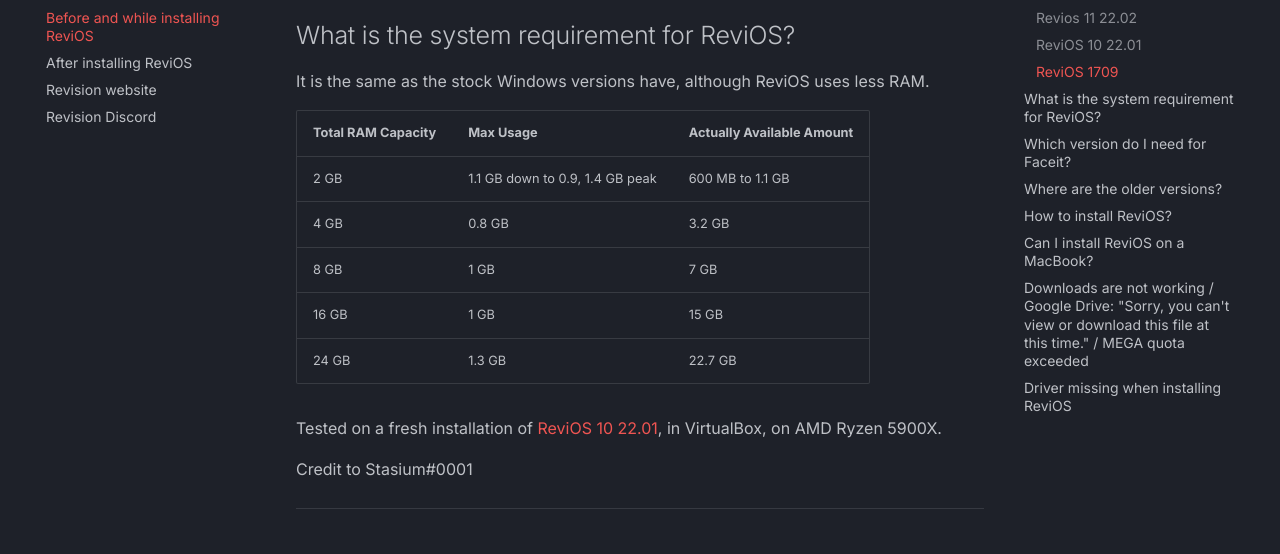
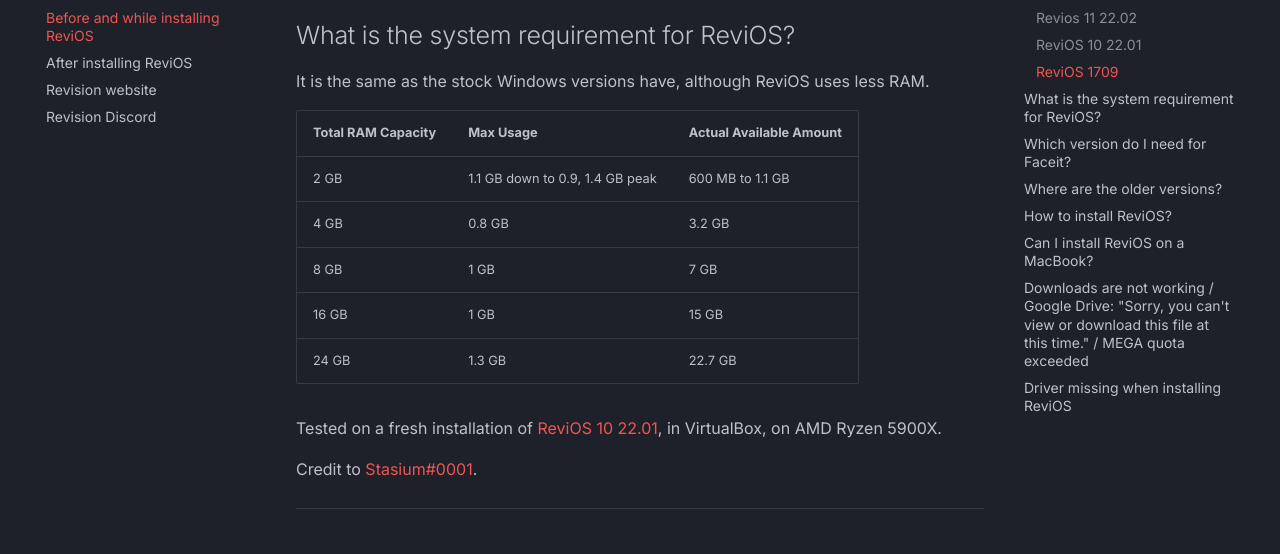
Before and after one commit to dkovacs24/ReviOS_faq, an MkDocs documentation site: the page built from docs/before-install.md, in a window 1280 px wide and 900 px high, scrolled down 1192 px. Shown: the part 135-689 px from the top of the window. Built offline with MkDocs 1.6.1 and Material for MkDocs 9.7.7, drawn with Linux system fonts in a browser that asks for light colours; some web fonts are replaced.

```diff
--- a/docs/before-install.md
+++ b/docs/before-install.md
@@ -51,7 +51,7 @@ If you are looking for a version:
 It is the same as the stock Windows versions have, although ReviOS uses less RAM.
 
 
-| Total RAM Capacity | Max Usage                       | Actually Available Amount |
+| Total RAM Capacity | Max Usage                       | Actual Available Amount |
 | ------------------ | ------------------------------- | ------------------------- |
 | 2 GB               | 1.1 GB down to 0.9, 1.4 GB peak | 600 MB to 1.1 GB          |
 | 4 GB               | 0.8 GB                          | 3.2 GB                    |
@@ -61,7 +61,7 @@ It is the same as the stock Windows versions have, although ReviOS uses less RAM
 
 Tested on a fresh installation of [ReviOS 10 22.01](#revios-10-2201), in VirtualBox, on AMD Ryzen 5900X.
 
-Credit to Stasium#0001
+Credit to [Stasium#0001](https://stasium.dev/).
 
 
 ---
```
